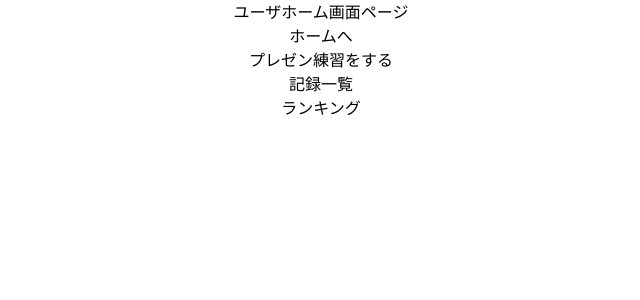
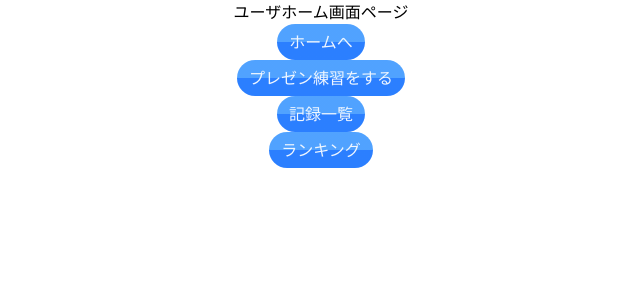
Before and after one commit to maixp089/aikotoba, a React (Vite) app in the folder frontend/: page /mypage in a window 1280 px wide. Shown: the top 300 px of the page, without its empty margins (319-959 px from the left). Built offline with nearby package versions, Linux system fonts and the light colour scheme.

Commit message:
update: ボタン装飾by tailwind

```diff
--- a/frontend/src/components/BackToHome.tsx
+++ b/frontend/src/components/BackToHome.tsx
@@ -9,7 +9,12 @@ const BackToHome = () => {
 
   return (
     <div>
-      <button onClick={onClick}>ホームへ</button>
+      <button
+        onClick={onClick}
+        className="flex h-9 items-center justify-center rounded-full bg-gradient-to-b from-blue-400 from-50% to-blue-500 to-50% px-3 text-blue-50 hover:from-blue-500 hover:to-blue-600 active:from-blue-600 active:to-blue-700"
+      >
+        ホームへ
+      </button>
     </div>
   );
 };
--- a/frontend/src/components/BackToMyPage.tsx
+++ b/frontend/src/components/BackToMyPage.tsx
@@ -7,7 +7,12 @@ const BackToMyPage = () => {
   };
   return (
     <div>
-      <button onClick={onClick}>マイページ</button>
+      <button
+        onClick={onClick}
+        className="flex h-9 items-center justify-center rounded-full bg-gradient-to-b from-blue-400 from-50% to-blue-500 to-50% px-3 text-blue-50 hover:from-blue-500 hover:to-blue-600 active:from-blue-600 active:to-blue-700"
+      >
+        マイページ
+      </button>
     </div>
   );
 };
--- a/frontend/src/components/ToEvaluation.tsx
+++ b/frontend/src/components/ToEvaluation.tsx
@@ -7,7 +7,12 @@ const ToEvaluation = () => {
   };
   return (
     <div>
-      <button onClick={onClick}>各評価ページへ</button>{" "}
+      <button
+        onClick={onClick}
+        className="flex h-9 items-center justify-center rounded-full bg-gradient-to-b from-blue-400 from-50% to-blue-500 to-50% px-3 text-blue-50 hover:from-blue-500 hover:to-blue-600 active:from-blue-600 active:to-blue-700"
+      >
+        各評価ページへ
+      </button>{" "}
     </div>
   );
 };
--- a/frontend/src/components/ToLogin.tsx
+++ b/frontend/src/components/ToLogin.tsx
@@ -9,7 +9,12 @@ const ToLogin = () => {
 
   return (
     <div>
-      <button onClick={onClick}>ログイン</button>
+      <button
+        onClick={onClick}
+        className="flex h-9 items-center justify-center rounded-full bg-gradient-to-b from-blue-400 from-50% to-blue-500 to-50% px-3 text-blue-50 hover:from-blue-500 hover:to-blue-600 active:from-blue-600 active:to-blue-700"
+      >
+        ログイン
+      </button>
     </div>
   );
 };
--- a/frontend/src/components/ToNewAccount.tsx
+++ b/frontend/src/components/ToNewAccount.tsx
@@ -9,7 +9,12 @@ const ToNewAccount = () => {
 
   return (
     <div>
-      <button onClick={onClick}>新規登録</button>
+      <button
+        onClick={onClick}
+        className="flex h-9 items-center justify-center rounded-full bg-gradient-to-b from-blue-400 from-50% to-blue-500 to-50% px-3 text-blue-50 hover:from-blue-500 hover:to-blue-600 active:from-blue-600 active:to-blue-700"
+      >
+        新規登録
+      </button>
     </div>
   );
 };
--- a/frontend/src/components/ToPresentation.tsx
+++ b/frontend/src/components/ToPresentation.tsx
@@ -7,7 +7,12 @@ const ToPresentation = () => {
   };
   return (
     <div>
-      <button onClick={onClick}>プレゼン練習をする</button>
+      <button
+        onClick={onClick}
+        className="flex h-9 items-center justify-center rounded-full bg-gradient-to-b from-blue-400 from-50% to-blue-500 to-50% px-3 text-blue-50 hover:from-blue-500 hover:to-blue-600 active:from-blue-600 active:to-blue-700"
+      >
+        プレゼン練習をする
+      </button>
     </div>
   );
 };
--- a/frontend/src/components/ToRanking.tsx
+++ b/frontend/src/components/ToRanking.tsx
@@ -6,7 +6,12 @@ const ToRanking = () => {
   };
   return (
     <div>
-      <button onClick={onClick}>ランキング</button>
+      <button
+        onClick={onClick}
+        className="flex h-9 items-center justify-center rounded-full bg-gradient-to-b from-blue-400 from-50% to-blue-500 to-50% px-3 text-blue-50 hover:from-blue-500 hover:to-blue-600 active:from-blue-600 active:to-blue-700"
+      >
+        ランキング
+      </button>
     </div>
   );
 };
--- a/frontend/src/components/ToRecord.tsx
+++ b/frontend/src/components/ToRecord.tsx
@@ -6,7 +6,12 @@ const ToRecord = () => {
   };
   return (
     <div>
-      <button onClick={onClick}>記録一覧</button>
+      <button
+        onClick={onClick}
+        className="flex h-9 items-center justify-center rounded-full bg-gradient-to-b from-blue-400 from-50% to-blue-500 to-50% px-3 text-blue-50 hover:from-blue-500 hover:to-blue-600 active:from-blue-600 active:to-blue-700"
+      >
+        記録一覧
+      </button>
     </div>
   );
 };
--- a/frontend/src/pages/Home.tsx
+++ b/frontend/src/pages/Home.tsx
@@ -3,7 +3,7 @@ import { ToLogin, ToNewAccount, Layout } from "../components";
 const Home = () => {
   return (
     <Layout>
-      <h1>ホームページ</h1>
+      <h1 className=" text-7xl text-center ">ホームページ</h1>
       <ToLogin />
       <ToNewAccount />
     </Layout>
```
